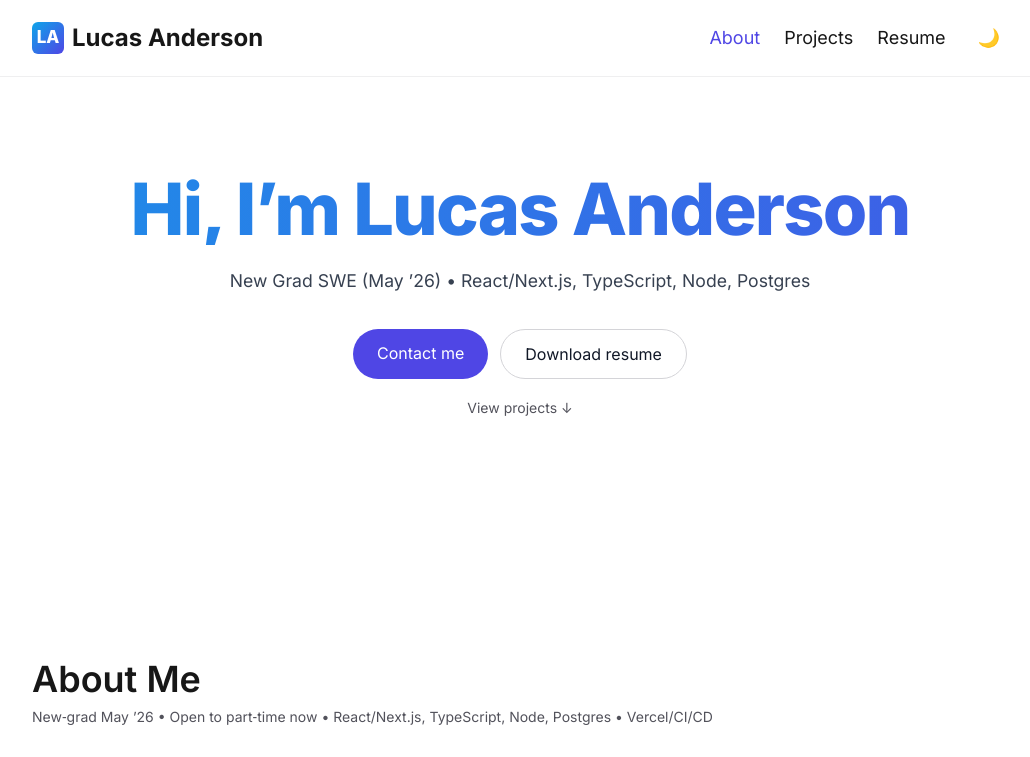
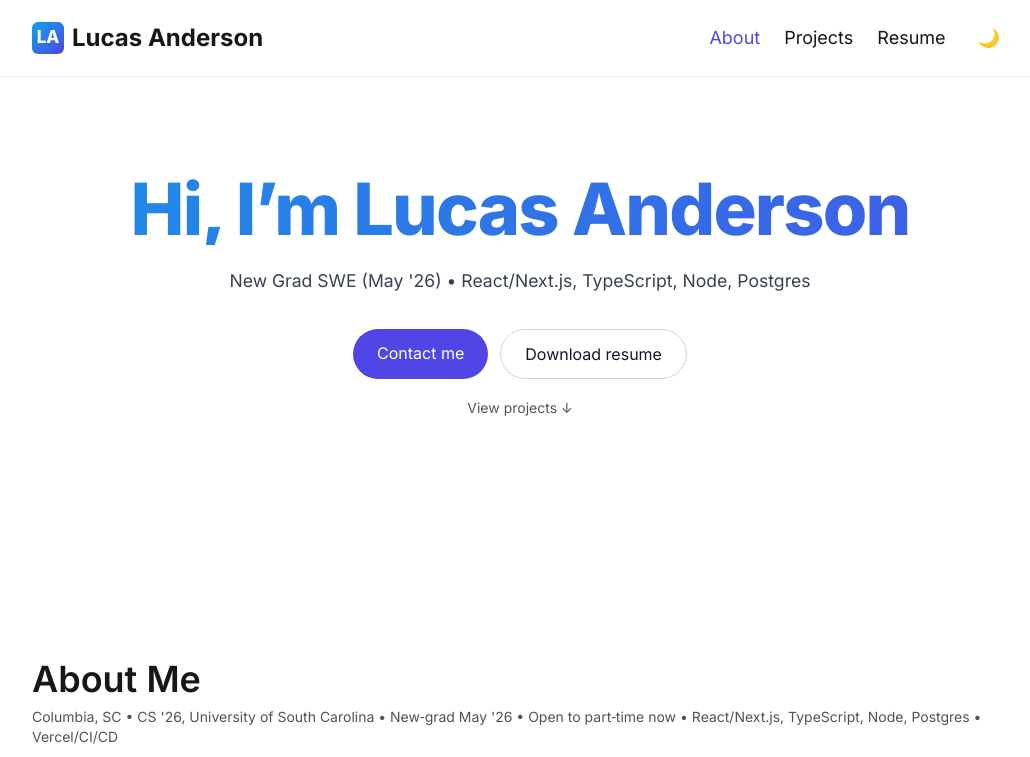
Before and after one commit to ay-Lucas/portfolio, a Next.js app: page / in a window 1280 px wide. Shown: the top 757 px of the page, without its empty margins (120-1150 px from the left). Built offline with nearby package versions, Linux system fonts and the light colour scheme.

Commit message:
chore(about,footer): add location and UofSC CS '26 to quick facts and footer

```diff
--- a/src/components/About.tsx
+++ b/src/components/About.tsx
@@ -3,8 +3,9 @@ export default function About() {
     <section id="about" className="py-20 md:py-24">
       <h2 className="text-3xl md:text-4xl font-semibold mb-2">About Me</h2>
       <div className="text-sm text-zinc-600 dark:text-zinc-400 mb-6">
-        New‑grad May ’26 • Open to part‑time now • React/Next.js, TypeScript,
-        Node, Postgres • Vercel/CI/CD
+        Columbia, SC • CS '26, University of South Carolina • New‑grad May '26 •
+        Open to part‑time now • React/Next.js, TypeScript, Node, Postgres •
+        Vercel/CI/CD
       </div>
       <p className="mb-4 text-lg leading-7 md:text-[1.1rem] md:leading-8 max-w-prose md:max-w-none">
         I ship fast, reliable web apps end to end. Recently, I cut page load
--- a/src/components/Footer.tsx
+++ b/src/components/Footer.tsx
@@ -2,7 +2,7 @@ export default function Footer() {
   return (
     <footer className="mt-16 border-t border-zinc-200/60 dark:border-white/10">
       <div className="max-w-5xl mx-auto px-4 md:px-6 py-10 flex flex-wrap items-center justify-between gap-4 text-sm text-zinc-600 dark:text-zinc-400">
-        <span>© {new Date().getFullYear()} Lucas Anderson</span>
+        <span>© {new Date().getFullYear()} Lucas Anderson — Columbia, SC</span>
         <div className="flex gap-4">
           <a href="mailto:lucas@lucasanderson.dev" className="hover:underline">lucas@lucasanderson.dev</a>
           <a href="https://linkedin.com/in/lucas-c-anderson" target="_blank" rel="noopener noreferrer" className="hover:underline">LinkedIn</a>
--- a/src/components/Hero.tsx
+++ b/src/components/Hero.tsx
@@ -5,7 +5,7 @@ export default function Hero() {
         Hi, I’m Lucas Anderson
       </h1>
       <p className="text-lg md:text-[1.1rem] leading-7 md:leading-8 text-gray-700 dark:text-gray-300 mb-8 max-w-3xl mx-auto">
-        New Grad SWE (May ’26) • React/Next.js, TypeScript, Node, Postgres
+        New Grad SWE (May '26) • React/Next.js, TypeScript, Node, Postgres
       </p>
       <div className="flex flex-col sm:flex-row gap-3 justify-center">
         <a
```
